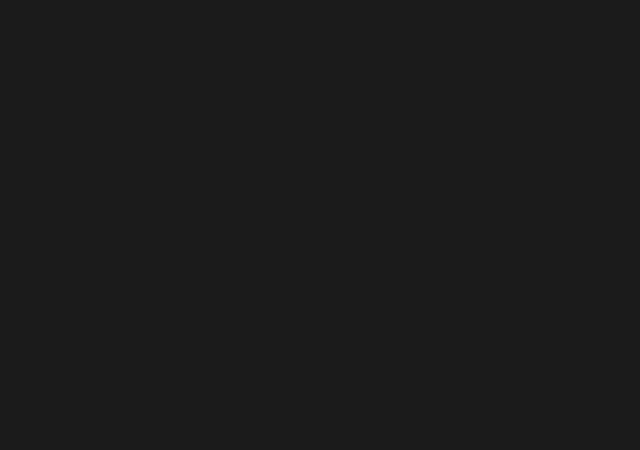
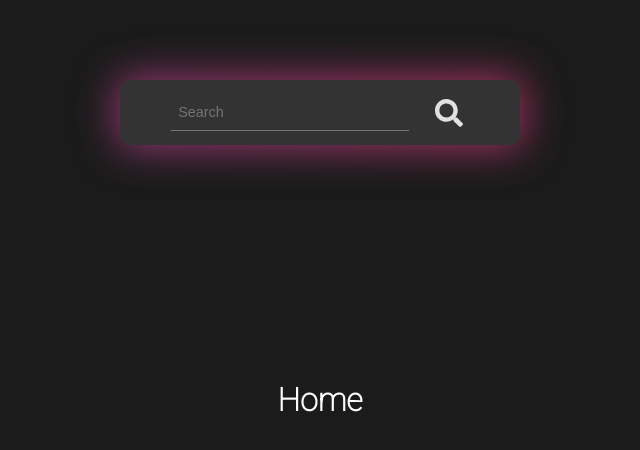
Before and after one commit to GabrielBustos0905/clima-tacto, a React (Vite) app: page /home in a window 1280 px wide. Before the commit this address had no page. Shown: the top 450 px of the page, without its empty margins (320-960 px from the left). Built offline with nearby package versions, Linux system fonts and the light colour scheme.

Commit message:
Search bar

```diff
--- a/package.json
+++ b/package.json
@@ -13,6 +13,7 @@
     "axios": "^1.6.0",
     "react": "^18.2.0",
     "react-dom": "^18.2.0",
+    "react-icons": "^4.12.0",
     "react-router-dom": "^6.18.0"
   },
   "devDependencies": {
--- a/src/App.jsx
+++ b/src/App.jsx
@@ -1,14 +1,16 @@
 import { BrowserRouter, Route, Routes } from "react-router-dom"
 import LandingPage from "./components/LandingPage/LandingPage"
+import Home from "./components/Home/Home"
 
 export default function App(){
   return(
-    <BrowserRouter>
-      <div>
-        <Routes>
-          <Route path="/" element={<LandingPage />}/>
-        </Routes>
-      </div>
-    </BrowserRouter>
+    <div>
+      <BrowserRouter>
+          <Routes>
+            <Route exact path="/" element={<LandingPage />}/>
+            <Route path="/home" element={<Home />} />
+          </Routes>
+      </BrowserRouter>
+    </div>
   )
 };
--- /dev/null
+++ b/src/components/Home/Home.jsx
@@ -0,0 +1,11 @@
+import style from "./Home.module.css"
+import NavBar from "../NavBar/NavBar"
+
+export default function Home() {
+    return (
+        <div className={style.container}>
+            <NavBar />
+            <h1>Home</h1>
+        </div>
+    )
+};
--- /dev/null
+++ b/src/components/Home/Home.module.css
@@ -0,0 +1,8 @@
+.container {
+    width: 100%;
+    height: 100vh;
+    display: flex;
+    flex-direction: column;
+    justify-content: center;
+    align-items: center;
+}
--- a/src/components/LandingPage/Title/Title.module.css
+++ b/src/components/LandingPage/Title/Title.module.css
@@ -41,9 +41,9 @@
     backdrop-filter: blur(20px);
     filter: blur(1.5rem);
     opacity: 50%;
-    animation-name: blob;
+    /* animation-name: blob;
     animation-duration: 7s;
-    animation-iteration-count: infinite;
+    animation-iteration-count: infinite; */
 }
 
 .secondCircle {
@@ -56,9 +56,9 @@
     backdrop-filter: blur(20px);
     filter: blur(1.5rem);
     opacity: 50%;
-    animation-name: blob;
+    /* animation-name: blob;
     animation-duration: 7s;
-    animation-iteration-count: infinite;
+    animation-iteration-count: infinite; */
 }
 
 .thirdCircle {
@@ -72,9 +72,9 @@
     backdrop-filter: blur(20px);
     filter: blur(1.5rem);
     opacity: 50%;
-    animation-name: blob;
+    /* animation-name: blob;
     animation-duration: 10s;
-    animation-iteration-count: infinite;
+    animation-iteration-count: infinite; */
 }
 
 @keyframes blob {
--- /dev/null
+++ b/src/components/NavBar/NavBar.jsx
@@ -0,0 +1,18 @@
+import style from "./NavBar.module.css"
+import { FaSearch } from "react-icons/fa";
+
+export default function NavBar() {
+    return (
+        <div className={style.container}>
+            <form className={style.form}>
+                <div className={style.containerInput}>
+                    <input type="text" placeholder="Search" className={style.input}/>
+                    <span className={style.span}></span>
+                </div>
+                <button className={style.buttonContainer}>
+                    <FaSearch className={style.button}/>
+                </button>
+            </form>
+        </div>
+    )
+};
--- /dev/null
+++ b/src/components/NavBar/NavBar.module.css
@@ -0,0 +1,110 @@
+.container {
+    width: 400px;
+    height: 65px;
+    position: relative;
+    display: flex;
+    justify-content: center;
+    align-items: center;
+    position: absolute;
+    top: 10%;
+    border-radius: 10px;
+    background-color: #333;
+}
+
+.container::before {
+    content: '';
+    position: absolute;
+    top: -2px;
+    left: -2px;
+    background: linear-gradient(45deg, rgba(190, 45, 79, 1) 0%, rgba(138, 62, 135, 1) 20%, rgba(153, 57, 119, 1) 40%, rgba(168, 52, 103, 1) 60%, rgba(190, 45, 79, 1) 80%);
+    ;
+    background-size: 400%;
+    border-radius: 10px;
+    width: calc(100% + 4px);
+    height: calc(100% + 4px);
+    z-index: -1;
+    animation: animate 20s linear infinite;
+    filter: blur(20px);
+}
+
+@keyframes animate {
+    0% {
+        background-position: 0 0;
+    }
+
+    50% {
+        background-position: 400% 0;
+    }
+
+    100% {
+        background-position: 0 0;
+    }
+}
+
+.form {
+    /* background-color: aliceblue; */
+    width: 85%;
+    height: 70%;
+    display: flex;
+    justify-content: center;
+    align-items: center;
+    gap: 15px;
+}
+
+.containerInput {
+    width: 70%;
+    height: 80%;
+    background-color: #333;
+
+    position: relative;
+}
+
+.input {
+    width: 100%;
+    color: #c9c9c9;
+    font-size: 0.9rem;
+    background-color: transparent;
+    box-sizing: border-box;
+    padding-inline: 0.5em;
+    padding-block: 0.7em;
+    border: none;
+    border-bottom: 1px solid rgba(221, 221, 221, 0.39);
+}
+
+.input:focus {
+    outline: none;
+}
+
+.span {
+    position: absolute;
+    background: linear-gradient(90deg, #7b4397, #dc2430);
+    width: 0%;
+    height: 2px;
+    bottom: -2%;
+    left: 0;
+    transition: 0.3s;
+}
+
+.input:focus ~ .span {
+    width: 100%;
+}
+
+.buttonContainer {
+    width: 40px;
+    height: 40px;
+    background: transparent;
+    border: none;
+    margin-left: 5px;
+}
+
+.button {
+    width: 100%;
+    height: 100%;
+    color: rgb(226, 225, 225);
+    cursor: pointer;
+}
+
+.button:hover {
+    transition: all 0.5s;
+    transform:scale(1.2);
+}
```
Also changed, not shown: 1 other file (tests, documents, lock files or other folders).
